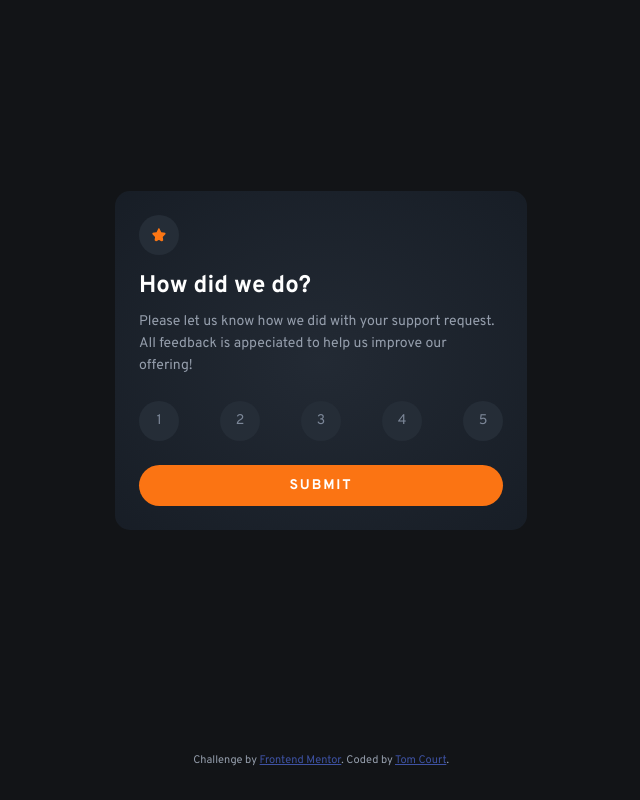
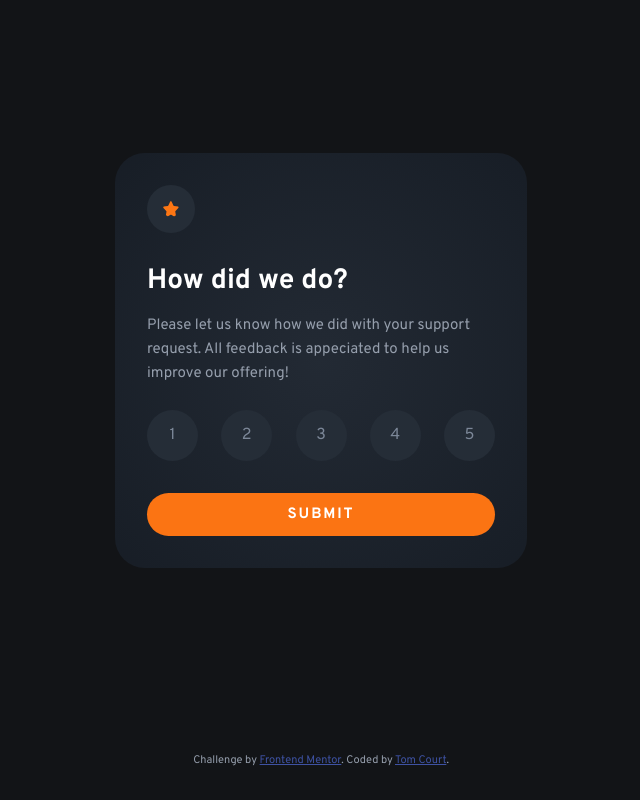
Before and after one commit to Tomcourt89/Interactive-rating-component, a plain HTML site: page index.html in a window 1280 px wide. Shown: the whole page, without its empty margins (319-959 px from the left). Drawn offline with Linux system fonts and the light colour scheme.

Commit message:
Desktop styles added
Media queries placed inside nested elements as is now possible. Feels like too much repetition though.

```diff
--- a/css/styles.css
+++ b/css/styles.css
@@ -10,6 +10,11 @@
 
     --text-base: 0.875rem;
     --text-lg: 1.5rem;
+
+    @media (width >= 64em) {
+        --text-base: 0.938rem;
+        --text-lg: 1.75rem;
+    }
 }
 
 * {
@@ -48,6 +53,19 @@ article {
     & p {
         line-height: 22px;
     }
+
+    @media (width >= 64em) {
+        padding: 32px;
+        border-radius: 30px;
+
+        & h2 {
+            margin-bottom: 15px;
+        }
+
+        & p {
+            line-height: 24px;
+        }
+    }
 }
 
 .feedback {
@@ -63,6 +81,15 @@ article {
     & form {
         display: flex;
         flex-direction: column;
+    }
+
+    @media (width >= 64em) {
+        & img {
+            height: 48px;
+            width: 48px;
+            padding: 16px;
+            margin-bottom: 30px;
+        }
     }
 }
 
@@ -101,9 +128,32 @@ article {
             transition: color ease 0.5s;
             color: var(--grey);
 
-            &:has(~input:checked) {
+            &:has(~ input:checked) {
                 color: var(--white);
             }
+        }
+    }
+
+    @media (width >= 64em) {
+        margin-bottom: 32px;
+
+        & li {
+            height: 51px;
+            width: 51px;
+        }
+
+        & label {
+            font-size: 1rem;
+        }
+    }
+
+    @media (hover: hover) {
+        & input:hover {
+            background: var(--orange);
+        }
+
+        & label:has(~ input:hover) {
+            color: var(--white);
         }
     }
 }
@@ -120,10 +170,18 @@ article {
     font-size: var(--text-base);
     font-family: "Overpass", sans-serif;
     transition: all ease 0.5s;
+    cursor: pointer;
 
     &:active {
         background: var(--white);
         color: var(--orange);
+    }
+
+    @media (hover: hover) {
+        &:hover {
+            background: var(--white);
+            color: var(--orange);
+        }
     }
 }
 
@@ -146,4 +204,14 @@ article {
     & p {
         text-align: center;
     }
+
+    @media (width >= 64em) {
+        & img {
+            margin-block: 13px 32px;
+        }
+
+        & .selection {
+            margin-bottom: 32px;
+        }
+    }
 }
```
